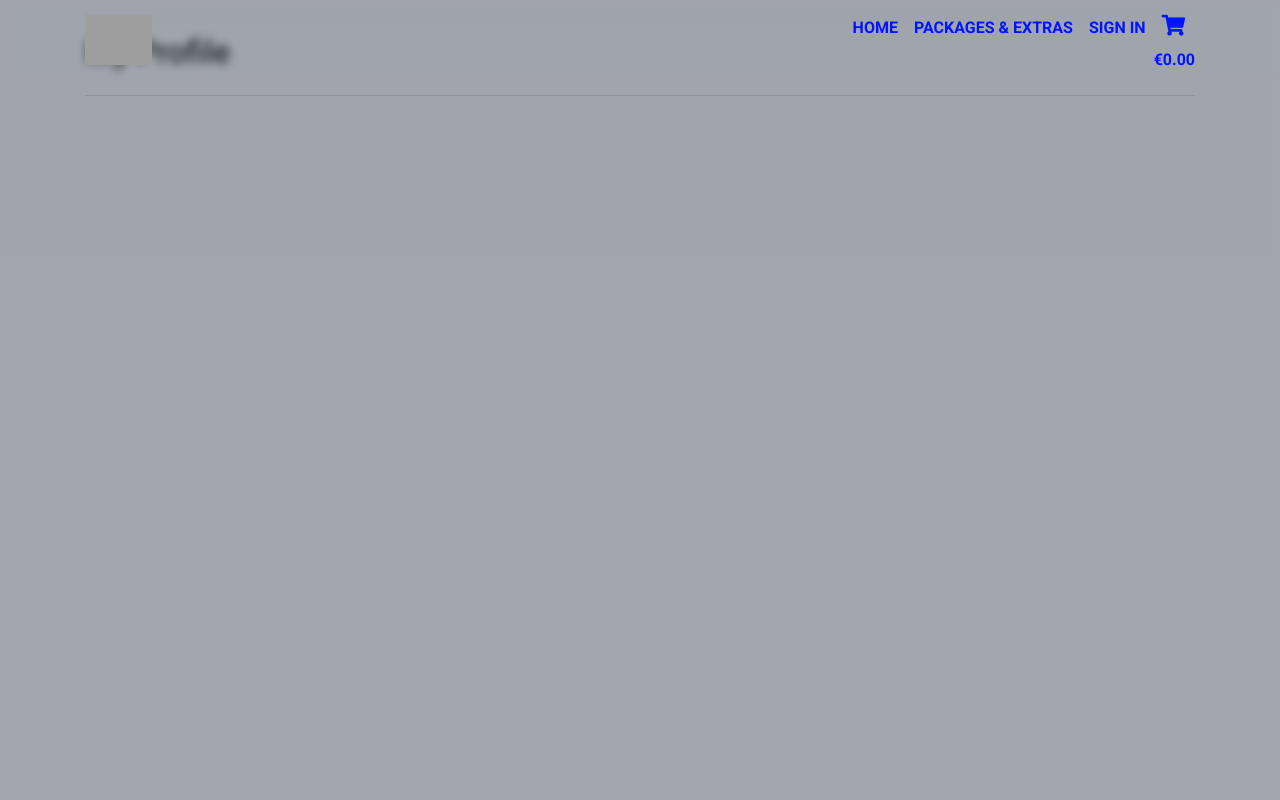
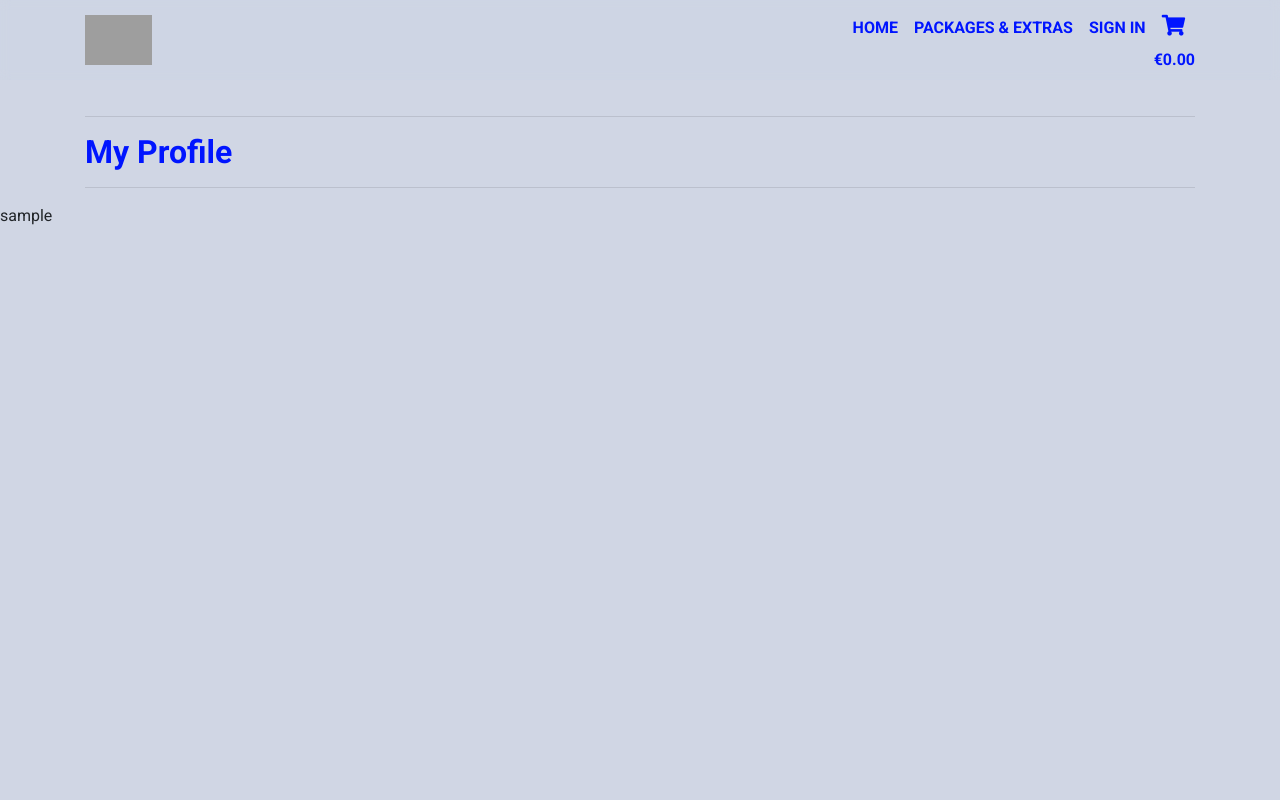
Before and after one commit to fabiodearaujo/sophie-photography-mp4, a Django app: template profiles/templates/profiles/profile.html in a window 1280 px wide. Run offline with Django 3.2, Linux system fonts and the light colour scheme; the template is opened without the code that fills it: values that come from a table or form of the project are taken from there, others are empty; tables that the repository leaves empty hold one stand-in row (values such as "Sample post"); parts of the project's set-up code (start-up, migrations or seed data) failed here and were passed over; some libraries are stand-ins or nearby versions; grey boxes are pictures that could not be loaded.

Commit message:
Added the profile view and tested on profiles page. Also updated th elink to profiles CSS stylesheet

```diff
--- a/profiles/static/profiles/css/profiles.css
+++ b/profiles/static/profiles/css/profiles.css
@@ -0,0 +1,3 @@
+.profiles-page {
+    padding-top: 100px;
+}
--- a/profiles/templates/profiles/profile.html
+++ b/profiles/templates/profiles/profile.html
@@ -3,25 +3,21 @@
 {% load static %}
 
 {% block extra_css %}
-    <link rel="stylesheet" href="{% static 'profiles/css/profile.css' %}">
+    <link rel="stylesheet" href="{% static 'profiles/css/profiles.css' %}">
 {% endblock %}
 
-{% block page_header %}
-    <div class="container header-container">
-        <div class="row">
-            <div class="col"></div>
-        </div>
-    </div>
-{% endblock %}
 
 {% block content %}
-    <div class="overlay"></div>
-    <div class="container">
+    <div class="container-fluid">
+        <div class="container  profiles-page text-blue">
             <div class="row">
                 <div class="col">
                     <hr>
-                <h2 class="logo-font mb-4">My Profile</h2>
+                    <h2 class="font-weight-bold">My Profile</h2>
                     <hr>
                 </div>
             </div>
+        </div>
+    </div>
+    {{ profile }}
 {% endblock %}
```
Also changed, not shown: profiles/views.py (+7 -2 lines). Lines whose indentation alone changed are shown as unchanged.
